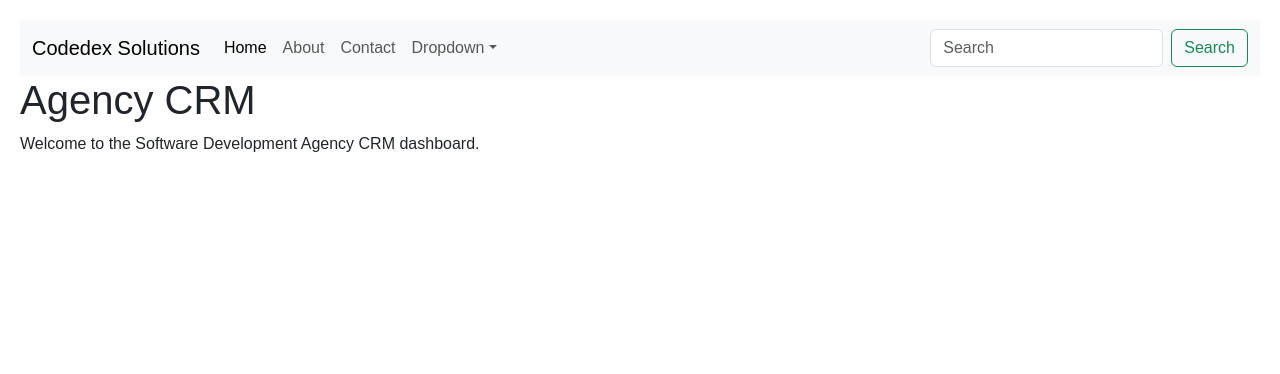
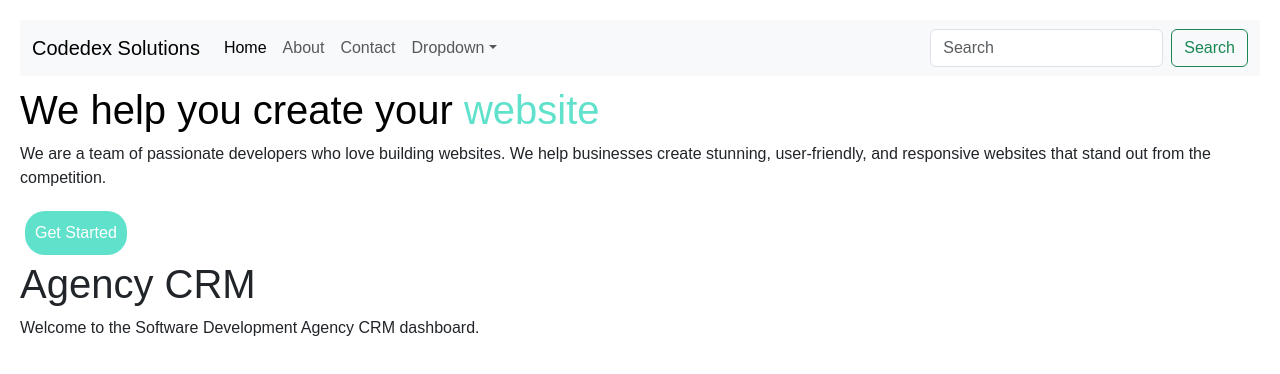
Before and after one commit to SaranshGolash/SoftwareAgencyCRM, a React (Create React App) app in the folder client/: page / in a window 1280 px wide. Shown: the top 374 px of the page. Built offline with nearby package versions, Linux system fonts and the light colour scheme.

Commit message:
Created and added Button and HeaderBody Component

```diff
--- /dev/null
+++ b/client/src/components/Button.jsx
@@ -0,0 +1,9 @@
+import React from "react";
+
+function Button({textbtn, href, style}) {
+    return(
+        <button style={style} href={href}>{textbtn}</button>
+    );
+}
+
+export default Button;
--- a/client/src/components/Header.jsx
+++ b/client/src/components/Header.jsx
@@ -1,5 +1,7 @@
 import React from "react";
 import NavBar from "./NavBar";
+import HeaderBody from "./HeaderBody";
+
 function Header() {
     const links = [
         {
@@ -18,6 +20,7 @@ function Header() {
     return (
         <>
         <NavBar links={links}/>
+        <HeaderBody />
         </>
     );
 }
--- /dev/null
+++ b/client/src/components/HeaderBody.jsx
@@ -0,0 +1,32 @@
+import React from "react";
+import Button from "./Button";
+function HeaderBody() {
+
+    const headerBodyStyle = {
+        backgroundColor: 'rgba(255, 255, 255, 1)',
+        color: 'black',
+        paddingTop: '10px',
+    };
+
+    const btnStyle = {
+        backgroundColor: '#60E1CB',
+        color: 'white',
+        padding: '10px',
+        border: 'none',
+        borderRadius: '20px',
+        cursor: 'pointer',
+        margin: '5px',
+    };
+
+    return (
+        <div className="main">
+            <div className="header-body">
+                <h1 style={headerBodyStyle}>We help you create your <span style={{color:"#60E1CB"}}>website</span></h1>
+                <p>We are a team of passionate developers who love building websites. We help businesses create stunning, user-friendly, and responsive websites that stand out from the competition.</p>
+                <Button textbtn={"Get Started"} href={'/services'} style={btnStyle}/>
+            </div>
+        </div>
+    );
+}
+
+export default HeaderBody;
--- a/client/src/components/NavBar.jsx
+++ b/client/src/components/NavBar.jsx
@@ -6,6 +6,7 @@ import Navbar from 'react-bootstrap/Navbar';
 import NavDropdown from 'react-bootstrap/NavDropdown';
 
 function NavBar({links}) {
+
   const isActive = (href) => {
     return window.location.pathname === href;
   };
```
